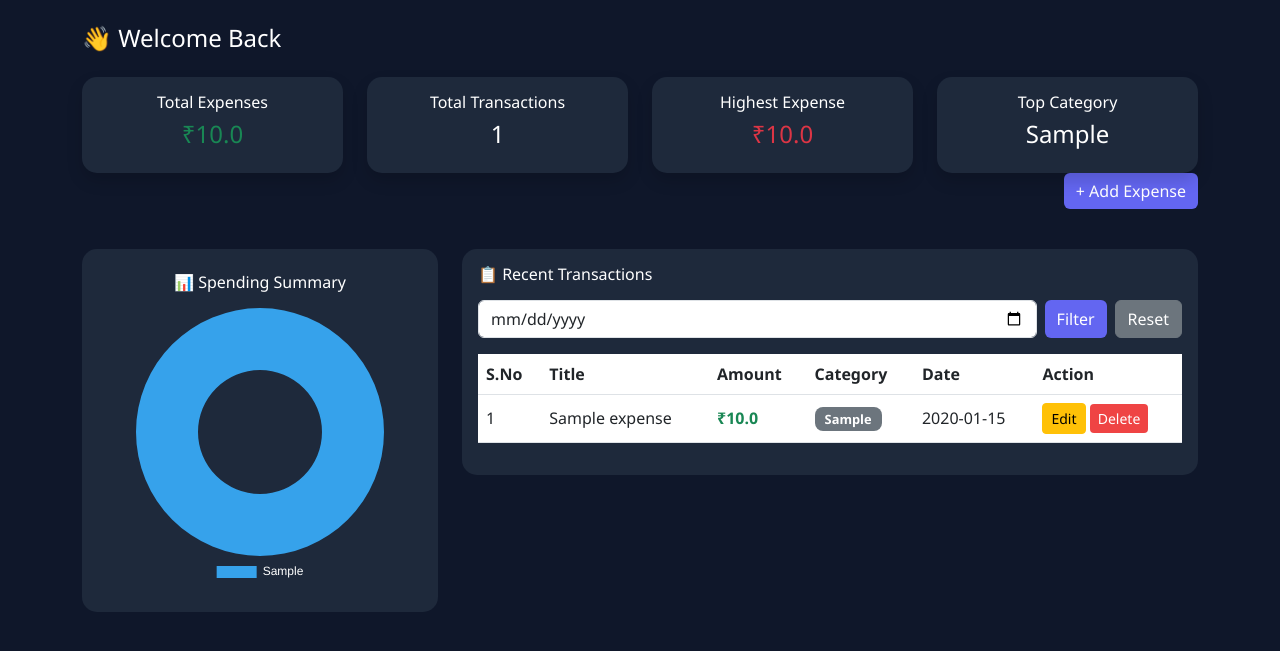
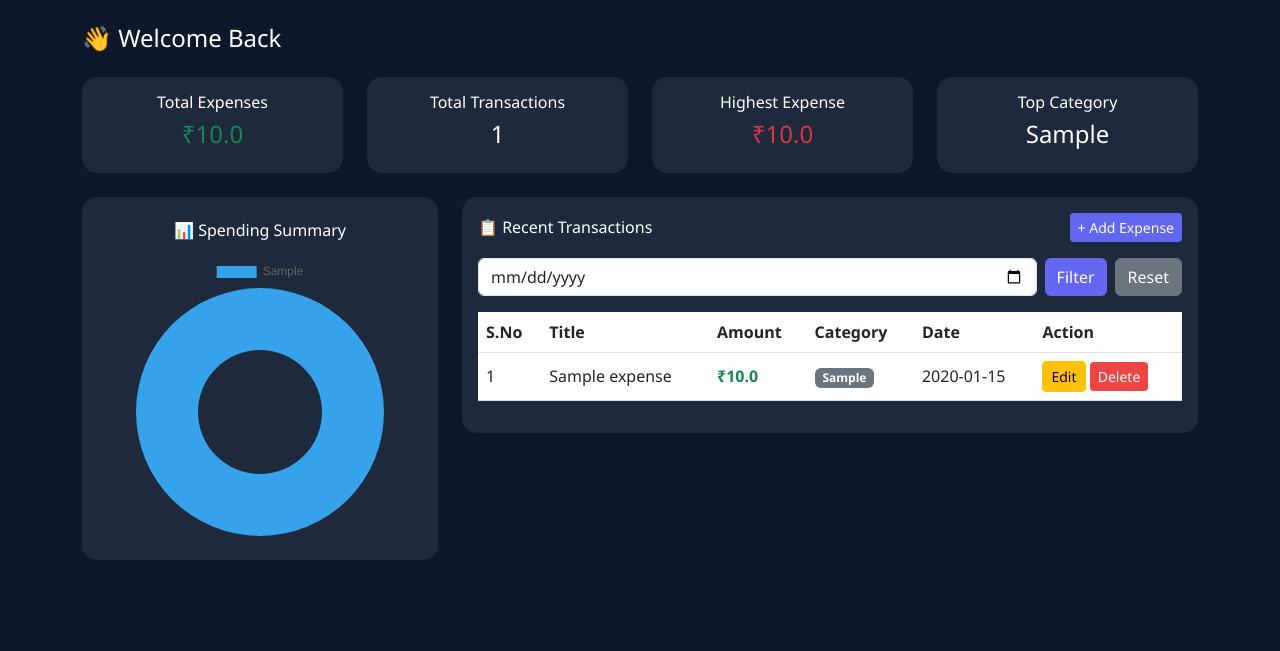
Before and after one commit to KP-Akshay04/smart-expense-tracker, a Flask app: page /dashboard in a window 1280 px wide. Shown: the part 73-724 px from the top of the page. Run offline with Flask 3, Linux system fonts and the light colour scheme; tables that the repository leaves empty hold one stand-in row (values such as "Sample post").

Commit message:
fixed dashboard layout and filter UI

```diff
--- a/app.py
+++ b/app.py
@@ -1,12 +1,14 @@
 from flask import Flask, render_template, request, redirect
 import sqlite3
-from datetime import date   # ✅ NEW
+from datetime import date
 
 app = Flask(__name__)
 
+DB_PATH = "/home/ubuntu/database.db"
+
 # Initialize DB
 def init_db():
-    conn = sqlite3.connect("/home/ubuntu/database.db")
+    conn = sqlite3.connect(DB_PATH)
     c = conn.cursor()
     c.execute('''
         CREATE TABLE IF NOT EXISTS expenses (
@@ -44,12 +46,18 @@ def home():
 # Dashboard
 @app.route('/dashboard')
 def index():
-    conn = sqlite3.connect("/home/ubuntu/database.db")
+    conn = sqlite3.connect(DB_PATH)
     c = conn.cursor()
 
-    # 🔥 FETCH ALL DATA (MISSING BEFORE)
-    c.execute("SELECT * FROM expenses")
-    data = c.fetchall()
+    # ✅ FILTER LOGIC (FIXED INDENTATION)
+    selected_date = request.args.get('date')
+
+    if selected_date:
+        c.execute("SELECT * FROM expenses WHERE date=?", (selected_date,))
+    else:
+        c.execute("SELECT * FROM expenses")
+
+    data = c.fetchall()  # ✅ always defined
 
     # Total expense
     c.execute("SELECT SUM(amount) FROM expenses")
@@ -99,10 +107,9 @@ def add():
         title = request.form['title']
         amount = request.form['amount']
         category = request.form['category']
+        today = date.today().isoformat()
 
-        today = date.today().isoformat()   # ✅ NEW
-
-        conn = sqlite3.connect("/home/ubuntu/database.db")
+        conn = sqlite3.connect(DB_PATH)
         c = conn.cursor()
         c.execute(
             "INSERT INTO expenses (title, amount, category, date) VALUES (?, ?, ?, ?)",
@@ -118,7 +125,7 @@ def add():
 # Delete expense
 @app.route('/delete/<int:id>')
 def delete(id):
-    conn = sqlite3.connect("/home/ubuntu/database.db")
+    conn = sqlite3.connect(DB_PATH)
     c = conn.cursor()
     c.execute("DELETE FROM expenses WHERE id=?", (id,))
     conn.commit()
@@ -129,7 +136,7 @@ def delete(id):
 # Edit expense
 @app.route('/edit/<int:id>', methods=['GET', 'POST'])
 def edit(id):
-    conn = sqlite3.connect("/home/ubuntu/database.db")
+    conn = sqlite3.connect(DB_PATH)
     c = conn.cursor()
 
     if request.method == 'POST':
@@ -148,7 +155,6 @@ def edit(id):
 
         return redirect('/dashboard')
 
-    # GET request → fetch data
     c.execute("SELECT * FROM expenses WHERE id=?", (id,))
     expense = c.fetchone()
     conn.close()
--- a/templates/index.html
+++ b/templates/index.html
@@ -21,12 +21,6 @@
             border: none;
             border-radius: 15px;
             color: white;
-            transition: 0.2s;
-        }
-
-        .card:hover {
-            transform: translateY(-5px);
-            box-shadow: 0 10px 25px rgba(0,0,0,0.4);
         }
 
         .table {
@@ -51,12 +45,6 @@
             border: none;
         }
 
-        .badge {
-            font-size: 0.8rem;
-            padding: 6px 10px;
-            border-radius: 8px;
-        }
-
         .chart-box {
             max-width: 280px;
             margin: auto;
@@ -79,37 +67,36 @@
     <div class="row mb-4">
 
         <div class="col-md-3">
-            <div class="card shadow p-3 text-center">
+            <div class="card p-3 text-center">
                 <h6>Total Expenses</h6>
                 <h4 class="text-success">₹{{ total }}</h4>
             </div>
         </div>
 
         <div class="col-md-3">
-            <div class="card shadow p-3 text-center">
+            <div class="card p-3 text-center">
                 <h6>Total Transactions</h6>
                 <h4>{{ count }}</h4>
             </div>
         </div>
 
         <div class="col-md-3">
-            <div class="card shadow p-3 text-center">
+            <div class="card p-3 text-center">
                 <h6>Highest Expense</h6>
                 <h4 class="text-danger">₹{{ max_expense }}</h4>
             </div>
         </div>
 
         <div class="col-md-3">
-            <div class="card shadow p-3 text-center">
+            <div class="card p-3 text-center">
                 <h6>Top Category</h6>
                 <h4>{{ top_category }}</h4>
             </div>
         </div>
-        <div class="d-flex justify-content-end mb-3">
-            <a href="/add" class="btn btn-primary">+ Add Expense</a>
-        </div>
+
     </div>
 
+    <!-- MAIN SECTION -->
     <div class="row g-4">
 
         <!-- CHART -->
@@ -122,10 +109,15 @@
             </div>
         </div>
 
-        <!-- TABLE -->
+        <!-- RIGHT SIDE -->
         <div class="col-md-8">
             <div class="card p-3">
-                <h6 class="mb-3">📋 Recent Transactions</h6>
+
+                <!-- HEADER + BUTTON -->
+                <div class="d-flex justify-content-between align-items-center mb-3">
+                    <h6 class="mb-0">📋 Recent Transactions</h6>
+                    <a href="/add" class="btn btn-primary btn-sm">+ Add Expense</a>
+                </div>
 
                 <!-- FILTER -->
                 <form method="GET" class="mb-3 d-flex gap-2">
@@ -134,6 +126,7 @@
                     <a href="/dashboard" class="btn btn-secondary">Reset</a>
                 </form>
 
+                <!-- TABLE -->
                 <table class="table table-hover align-middle">
                     <thead>
                         <tr>
@@ -177,13 +170,14 @@
                         {% else %}
                             <tr>
                                 <td colspan="6" class="text-center text-muted">
-                                    No expenses yet. Start by adding one 🚀
+                                    No data for selected date 📅
                                 </td>
                             </tr>
                         {% endif %}
                     </tbody>
 
                 </table>
+
             </div>
         </div>
 
@@ -204,16 +198,6 @@
                 data: {{ values | tojson }},
                 borderWidth: 0
             }]
-        },
-        options: {
-            plugins: {
-                legend: {
-                    position: 'bottom',
-                    labels: {
-                        color: 'white'
-                    }
-                }
-            }
         }
     });
 </script>
```
